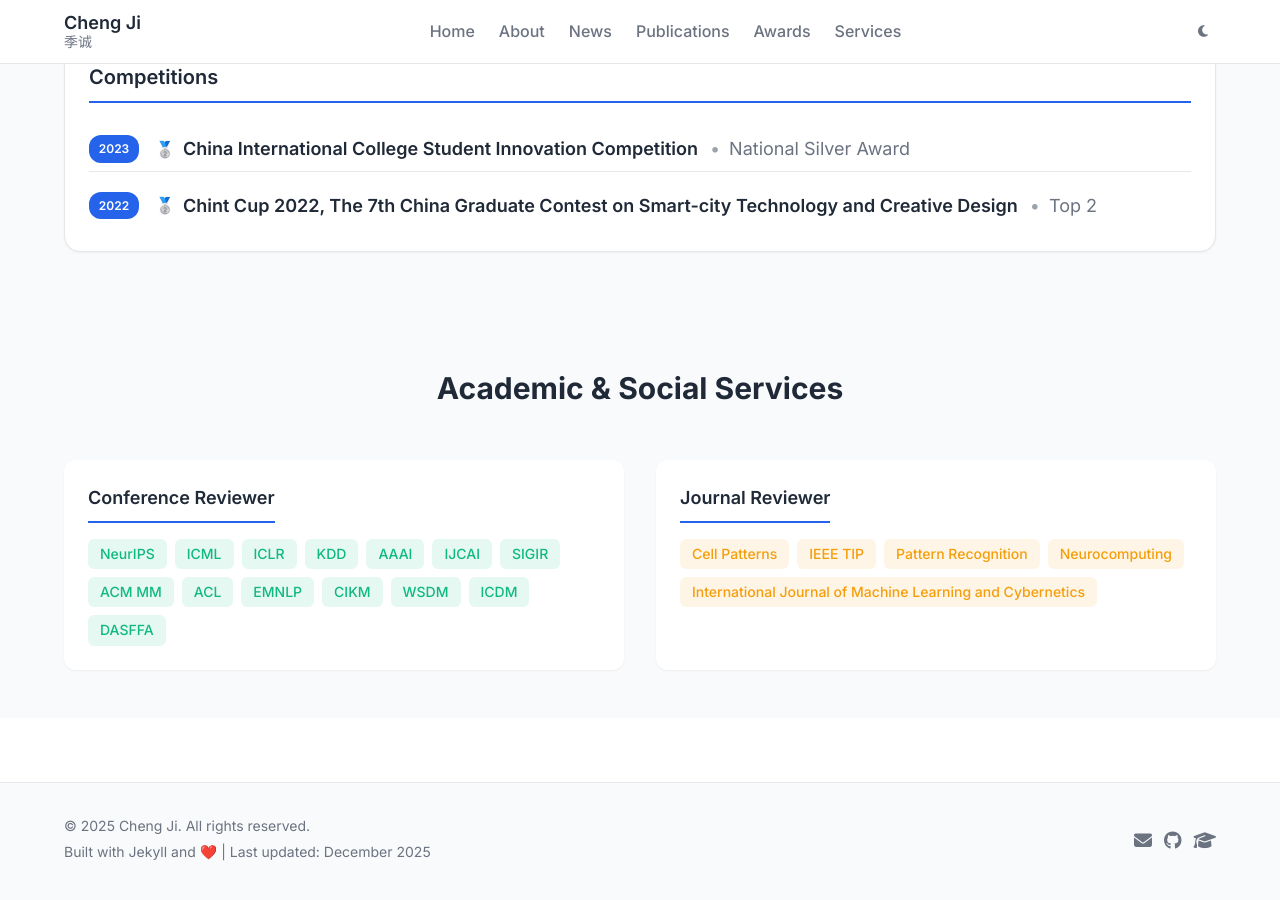
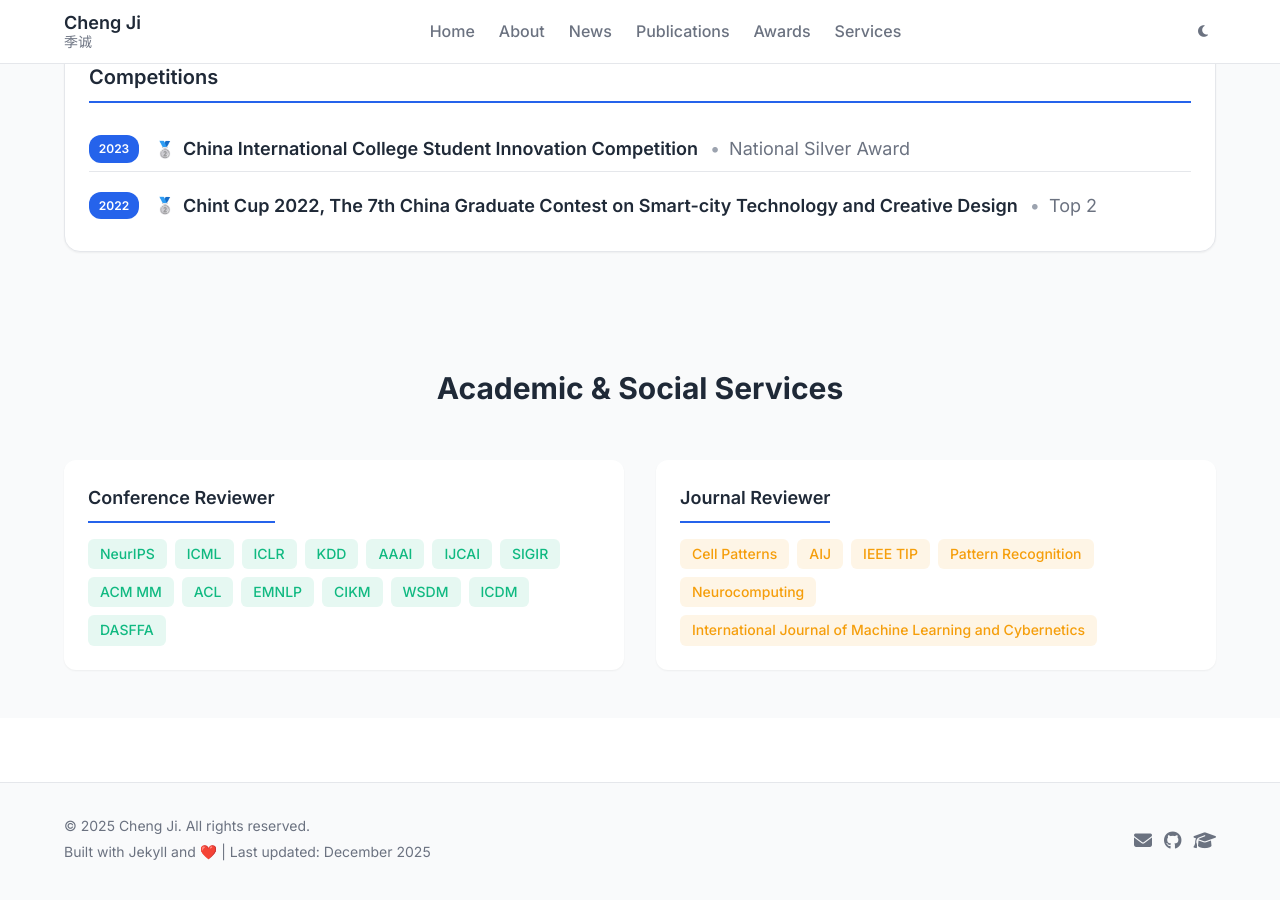
Before and after one commit to jicheng-bio/jicheng-bio.github.io, a Jekyll site: the page built from index.html, in a window 1280 px wide and 900 px high, scrolled down 4368 px. Built offline with Jekyll 4.4.1, drawn with Linux system fonts in a browser that asks for light colours; the list of posts is cut into pages by our own code.

Commit message:
Update services.yml

```diff
--- a/_data/services.yml
+++ b/_data/services.yml
@@ -17,8 +17,9 @@ conference_journal_reviewer:
   #   - role: "IEEE DLCV 2025 Workshop Chair"
   #     year: "2025"
 
+
   conference_reviews:
     venues: ["NeurIPS", "ICML", "ICLR", "KDD", "AAAI", "IJCAI", "SIGIR", "ACM MM", "ACL", "EMNLP", "CIKM", "WSDM", "ICDM", "DASFFA"]
 
   journal_reviews:
-    venues: ["Cell Patterns", "IEEE TIP", "Pattern Recognition", "Neurocomputing", "International Journal of Machine Learning and Cybernetics"]
+    venues: ["Cell Patterns", "AIJ", "IEEE TIP", "Pattern Recognition", "Neurocomputing", "International Journal of Machine Learning and Cybernetics"]
```
